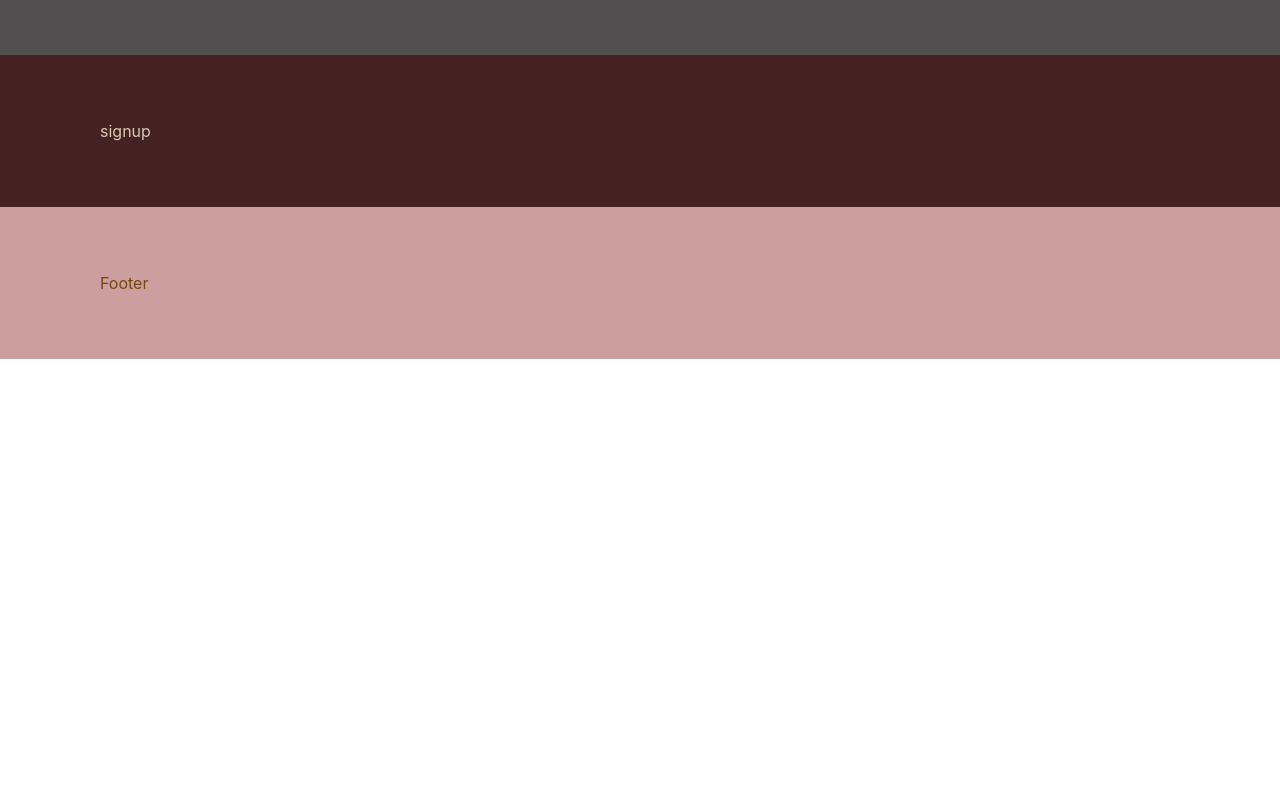
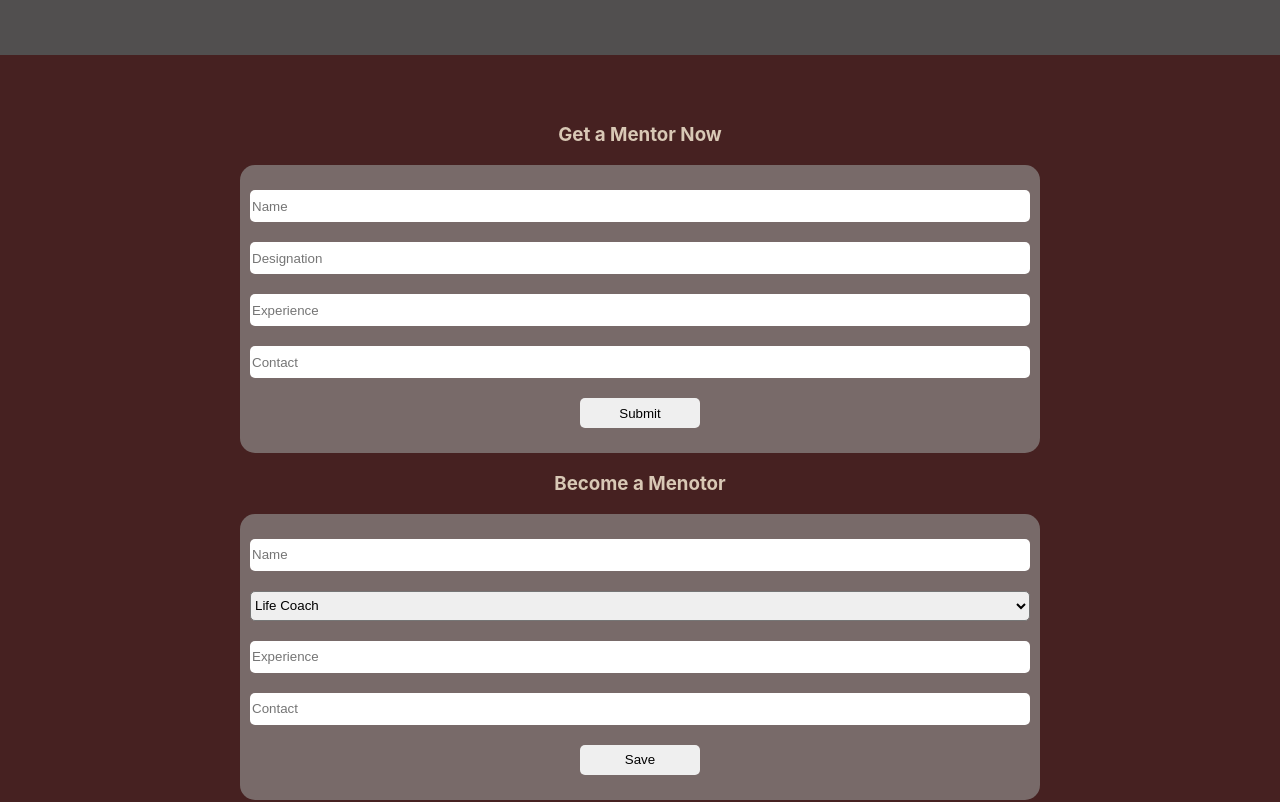
Before and after one commit to Mr-Zee/masterwithmentors, a React (Create React App) app: page / in a window 1280 px wide. Shown: the part 1200-2002 px from the top of the page. Before the commit the page ends 1559 px from the top, so only its background shows below. Built offline with nearby package versions, Linux system fonts and the light colour scheme.

Commit message:
form layout

```diff
--- a/src/App.css
+++ b/src/App.css
@@ -51,7 +51,7 @@ body {
 .hero .left {
   background: rgb(220, 11, 11);
   display: flex;
-  justify-content: end;
+  justify-content: flex-end;
   flex: 2;
   padding: 20px;
 }
@@ -146,6 +146,35 @@ body {
 .sign-up {
   background: rgb(70, 33, 33);
   color: rgb(216, 200, 181);
+  display: flex;
+  flex-direction: column;
+  align-items: center;
+  justify-content: center;
+}
+
+.sign-up form {
+  border-radius: 15px;
+  width: 800px;
+  background: rgba(152, 154, 152, 0.603);
+  display: flex;
+  flex-direction: column;
+  padding: 15px 0;
+}
+
+.sign-up form input {
+  border-radius: 5px;
+  margin: 10px;
+  height: 30px;
+  border: none;
+}
+.sign-up form select {
+  border-radius: 5px;
+  margin: 10px;
+  height: 30px;
+}
+.form-btn {
+  align-self: center;
+  width: 15%;
 }
 
 /* ----------------FOOTER-------------- */
--- a/src/SignUp.jsx
+++ b/src/SignUp.jsx
@@ -1,9 +1,64 @@
 import React from "react";
 
 function SignUp() {
+  function saveUser(e) {
+    e.preventDefault();
+  }
   return (
     <div className="sign-up section">
-      <p>signup</p>
+      <h3>Get a Mentor Now</h3>
+      <form>
+        <input type="text" id="name" placeholder="Name" />
+        <input type="text" id="designation" placeholder="Designation" />
+        <input type="text" id="experience" placeholder="Experience" />
+        <input
+          type="tel"
+          id="phone"
+          name="phone"
+          placeholder="Contact"
+          pattern="[0-9]{10}"
+          required
+        />
+        <input
+          type="submit"
+          className="form-btn"
+          id="user-form"
+          onClick={(e) => {
+            saveUser(e);
+          }}
+        />
+      </form>
+
+      <h3>Become a Menotor</h3>
+      <form>
+        <input type="text" id="name" placeholder="Name" />
+        {/* <label for="mentor">mentor</label> */}
+        <select id="work" name="mentor">
+          <option value="life-coach">Life Coach</option>
+          <option value=" relationship-coach"> Relationship Coach</option>
+          <option value="career-coach">Career Coach</option>
+          <option value="spirituality-coach">Spirituality Coach</option>
+        </select>
+        <input type="text" id="experience" placeholder="Experience" />
+        <input
+          type="tel"
+          id="phone"
+          name="phone"
+          placeholder="Contact"
+          pattern="[0-9]{10}"
+          required
+        />
+        <input
+          clas
+          type="submit"
+          className="form-btn"
+          id="coach-form"
+          value="Save"
+          onClick={(e) => {
+            saveUser(e);
+          }}
+        />
+      </form>
     </div>
   );
 }
```
